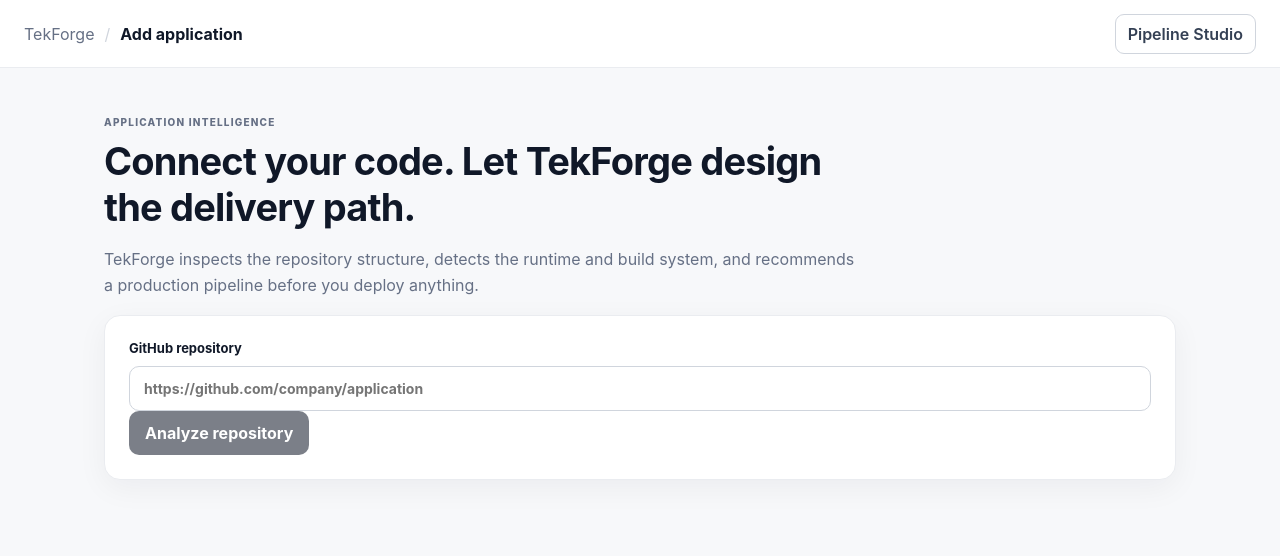
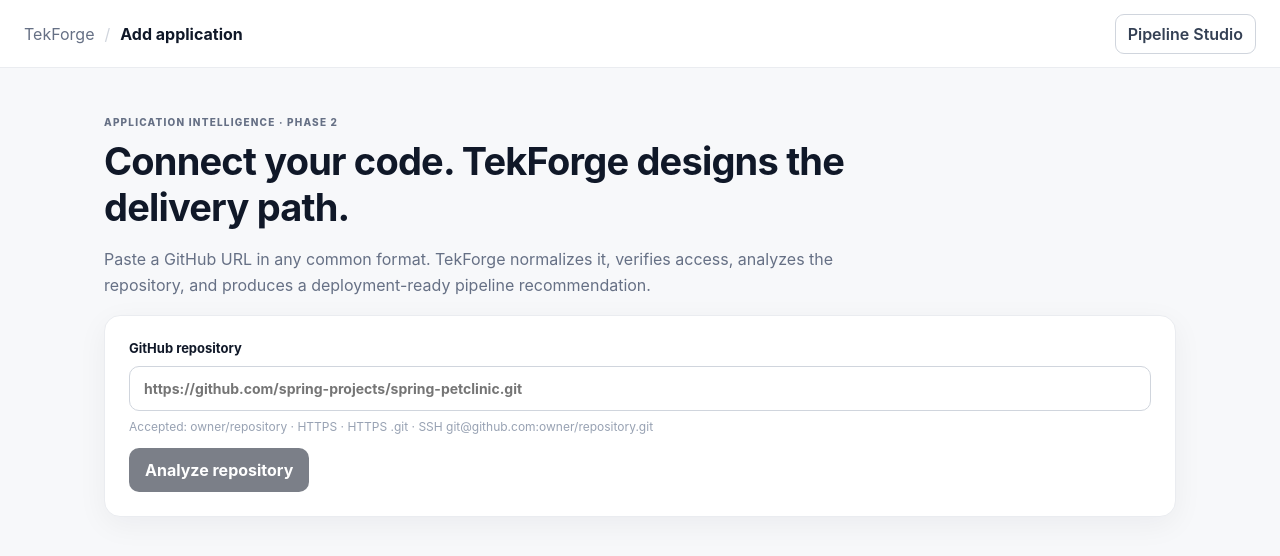
Before and after one commit to konthamvinay4-stack/tekforge, a Next.js app: page /applications/new in a window 1280 px wide. Shown: the top 556 px of the page. Built offline with nearby package versions, Linux system fonts and the light colour scheme.

Commit message:
feat: make repository onboarding pipeline recommendations dynamic

```diff
--- a/app/applications/new/page.tsx
+++ b/app/applications/new/page.tsx
@@ -19,22 +19,26 @@
     finally { setLoading(false); }
   }
 
+  const stages = result?.analysis?.recommendedStages ?? [];
+
   return <main style={{ minHeight: "100vh", background: "#f7f8fa", color: "#101828", fontFamily: "Inter,system-ui,sans-serif" }}>
     <header style={{ height: 68, background: "white", borderBottom: "1px solid #eaecf0", display: "flex", alignItems: "center", justifyContent: "space-between", padding: "0 24px" }}>
       <div><a href="/" style={{ color: "#667085", textDecoration: "none" }}>TekForge</a><span style={{ margin: "0 10px", color: "#d0d5dd" }}>/</span><strong>Add application</strong></div>
       <a href="/pipeline-studio" style={secondary}>Pipeline Studio</a>
     </header>
     <div style={{ maxWidth: 1120, margin: "0 auto", padding: "48px 24px" }}>
-      <div style={{ maxWidth: 760 }}><div style={eyebrow}>APPLICATION INTELLIGENCE</div><h1 style={{ fontSize: 38, margin: "10px 0" }}>Connect your code. Let TekForge design the delivery path.</h1><p style={muted}>TekForge inspects the repository structure, detects the runtime and build system, and recommends a production pipeline before you deploy anything.</p></div>
+      <div style={{ maxWidth: 800 }}><div style={eyebrow}>APPLICATION INTELLIGENCE · PHASE 2</div><h1 style={{ fontSize: 38, margin: "10px 0" }}>Connect your code. TekForge designs the delivery path.</h1><p style={muted}>Paste a GitHub URL in any common format. TekForge normalizes it, verifies access, analyzes the repository, and produces a deployment-ready pipeline recommendation.</p></div>
       <section style={card}>
-        <label style={field}>GitHub repository<input value={repositoryUrl} onChange={e => setRepositoryUrl(e.target.value)} placeholder="https://github.com/company/application" style={input} /></label>
-        <button onClick={analyze} disabled={loading || !repositoryUrl} style={primary}>{loading ? "Analyzing repository…" : "Analyze repository"}</button>
+        <label style={field}>GitHub repository<input value={repositoryUrl} onChange={e => setRepositoryUrl(e.target.value)} onKeyDown={e => e.key === "Enter" && analyze()} placeholder="https://github.com/spring-projects/spring-petclinic.git" style={input} /></label>
+        <div style={{ marginTop: 8, color: "#98a2b3", fontSize: 12 }}>Accepted: owner/repository · HTTPS · HTTPS .git · SSH git@github.com:owner/repository.git</div>
+        <button onClick={analyze} disabled={loading || !repositoryUrl} style={{ ...primary, marginTop: 14 }}>{loading ? "Analyzing repository…" : "Analyze repository"}</button>
         {error && <div style={errorBox}>{error}</div>}
       </section>
       {result && <div style={{ display: "grid", gridTemplateColumns: "1fr 1fr", gap: 18, marginTop: 18 }}>
-        <section style={card}><div style={eyebrow}>DETECTED STACK</div><h2 style={{ margin: "8px 0 18px" }}>{result.repository.owner}/{result.repository.repo}</h2><div style={grid}>{Object.entries(result.analysis).filter(([key]) => ["runtime","runtimeVersion","framework","buildTool","buildCommand","testCommand","dockerfile","kubernetes","confidence"].includes(key)).map(([key, value]) => <div key={key} style={stat}><span style={label}>{key.replace(/[A-Z]/g, m => ` ${m}`).toUpperCase()}</span><strong>{String(value ?? "—")}</strong></div>)}</div></section>
-        <section style={card}><div style={eyebrow}>RECOMMENDED PIPELINE</div><div style={{ marginTop: 14, display: "grid", gap: 10 }}>{["Git Checkout", "Build", "Test", "Security", "Build Image", "Deploy"].map((stage, i) => <div key={stage} style={stageRow}><span style={number}>{i + 1}</span><strong>{stage}</strong><span style={{ color: "#98a2b3", marginLeft: "auto" }}>›</span></div>)}</div><a href="/pipeline-studio" style={{ ...primary, display: "inline-block", marginTop: 18, textDecoration: "none" }}>Open in Pipeline Studio</a></section>
-        {result.analysis.warnings?.length > 0 && <section style={{ ...card, gridColumn: "1 / -1" }}><div style={eyebrow}>PRE-FLIGHT WARNINGS</div>{result.analysis.warnings.map((warning: string) => <div key={warning} style={warningBox}>⚠ {warning}</div>)}</section>}
+        <section style={card}><div style={eyebrow}>REPOSITORY</div><div style={{ display: "flex", alignItems: "center", gap: 8, margin: "8px 0 18px" }}><h2 style={{ margin: 0 }}>{result.repository.owner}/{result.repository.repo}</h2>{result.repository.private && <span style={badge}>PRIVATE</span>}</div><div style={grid}>{Object.entries(result.analysis).filter(([key]) => ["runtime","runtimeVersion","framework","buildTool","buildCommand","testCommand","dockerfile","kubernetes","confidence"].includes(key)).map(([key, value]) => <div key={key} style={stat}><span style={label}>{key.replace(/[A-Z]/g, m => ` ${m}`).toUpperCase()}</span><strong style={{ overflowWrap: "anywhere" }}>{String(value ?? "—")}</strong></div>)}</div><div style={{ marginTop: 16, color: "#667085", fontSize: 12 }}>Branch: <strong>{result.repository.branch}</strong></div></section>
+        <section style={card}><div style={eyebrow}>RECOMMENDED PIPELINE</div><div style={{ marginTop: 14, display: "grid", gap: 10 }}>{stages.map((stage: any, i: number) => <div key={`${stage.type}-${i}`} style={stageRow}><span style={number}>{i + 1}</span><div><strong>{stage.label}</strong><div style={{ color: "#667085", fontSize: 11, marginTop: 3 }}>{stage.description}</div></div><span style={{ color: "#98a2b3", marginLeft: "auto" }}>›</span></div>)}</div><a href="/pipeline-studio" style={{ ...primary, display: "inline-block", marginTop: 18, textDecoration: "none" }}>Open in Pipeline Studio</a></section>
+        {result.analysis.evidence?.length > 0 && <section style={card}><div style={eyebrow}>DETECTION EVIDENCE</div>{result.analysis.evidence.map((item: string) => <div key={item} style={evidenceBox}>✓ {item}</div>)}</section>}
+        {result.analysis.warnings?.length > 0 && <section style={card}><div style={eyebrow}>PRE-FLIGHT WARNINGS</div>{result.analysis.warnings.map((warning: string) => <div key={warning} style={warningBox}>⚠ {warning}</div>)}</section>}
       </div>}
     </div>
   </main>;
@@ -47,10 +51,12 @@
 const input = { width: "100%", boxSizing: "border-box" as const, marginTop: 2, padding: "13px 14px", border: "1px solid #d0d5dd", borderRadius: 10, fontSize: 14 };
 const primary = { border: 0, borderRadius: 10, padding: "12px 16px", background: "#101828", color: "white", fontWeight: 700, cursor: "pointer" };
 const secondary = { border: "1px solid #d0d5dd", borderRadius: 9, padding: "9px 12px", background: "white", color: "#344054", textDecoration: "none", fontWeight: 600 };
+const badge = { padding: "4px 7px", borderRadius: 999, background: "#f2f4f7", color: "#475467", fontSize: 9, fontWeight: 800 };
 const errorBox = { marginTop: 14, padding: 12, borderRadius: 10, background: "#fef3f2", color: "#b42318", fontSize: 13 };
 const grid = { display: "grid", gridTemplateColumns: "1fr 1fr", gap: 12 };
 const stat = { padding: 12, background: "#f9fafb", borderRadius: 10, display: "grid", gap: 5, minWidth: 0, overflow: "hidden" };
 const label = { color: "#667085", fontSize: 9, letterSpacing: ".08em" };
 const stageRow = { display: "flex", alignItems: "center", gap: 10, padding: "12px 14px", border: "1px solid #eaecf0", borderRadius: 10 };
-const number = { width: 24, height: 24, borderRadius: 7, display: "grid", placeItems: "center", background: "#f2f4f7", fontSize: 11, fontWeight: 800 };
+const number = { width: 24, height: 24, borderRadius: 7, display: "grid", placeItems: "center", background: "#f2f4f7", fontSize: 11, fontWeight: 800, flexShrink: 0 };
+const evidenceBox = { marginTop: 10, padding: 12, borderRadius: 10, background: "#ecfdf3", color: "#027a48", fontSize: 13 };
 const warningBox = { marginTop: 10, padding: 12, borderRadius: 10, background: "#fffaeb", color: "#93370d", fontSize: 13 };
```
